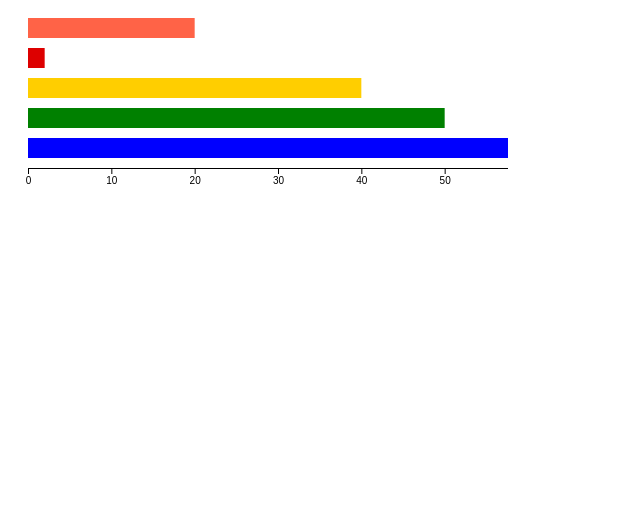
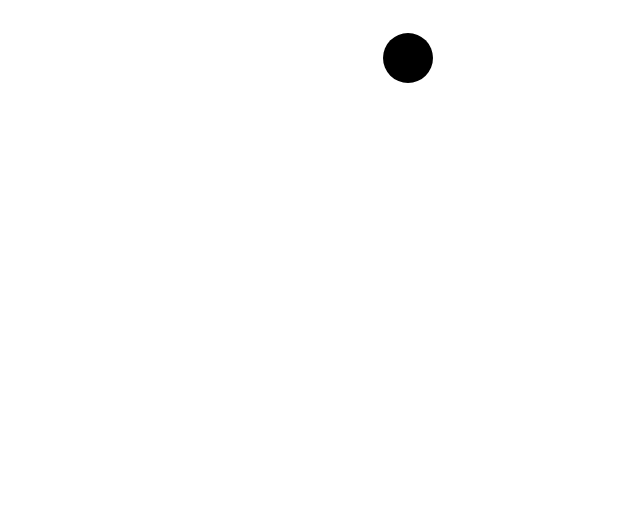
Before and after one commit to IldarMin/d3-practice, a plain HTML site: page index.html in a window 1280 px wide. Shown: the whole page, without its empty margins (0-640 px from the left). Drawn offline with nearby package versions, Linux system fonts and the light colour scheme.

Commit message:
Circle transition

```diff
--- a/index.html
+++ b/index.html
@@ -10,42 +10,24 @@
 
 
     <script type="text/javascript">
-      var data = [20, 2, 40, 50, 60];
 
-      var colors = ['tomato', '#dd0000', '#ffce00', 'green', 'blue'];
-      var min = data.reduce((f, s, i, arr) => {
-        return Math.min(f, s);
-      })
-      var max = data.reduce((f, s, i, arr) => {
-        return Math.max(f, s);
-      })
+    var canvas = d3.select('body')
+                  .append('svg')
+                  .attr('width', 500)
+                  .attr('height', 500);
+    var circle = canvas.append('circle')
+                  .attr('cx', 50)
+                  .attr('cy', 50)
+                  .attr('r', 25);
 
-      var newArr = d3.scaleLinear()
-                    .domain([0, max])
-                    .range([0, 500]);
-      var axis = d3.axisBottom()
-                    .ticks(5)
-                    .scale(newArr)
-      console.log(min);
-      var canvas = d3.select('body')
-                      .append('svg')
-                      .attr('width', 500)
-                      .attr('height', 500)
-                      .append('g')
-                      .attr('transform', 'translate(20, 10)')
-                      // .call(axis);
+    circle.transition()
+          .duration(1500)
+          .delay(1000)
+          .attr('cx', 400)
+          .on('start', function () { d3.select(this).attr('fill', 'green') })
+          .on('end', function () { d3.select(this).attr('fill', 'black') })
 
-      var bars = canvas.selectAll('rect')
-                      .data(data)
-                      .enter()
-                        .append('rect')
-                        .attr('width', function (d) { return newArr(d);  })
-                        .attr('height', 20)
-                        .attr('y', function(d, i) { return i*30 })
-                        .attr('fill', function(d, i) { return colors[i]; });
-      canvas.append('g')
-            .attr('transform', 'translate(0, '+150+')')
-            .call(axis)
+
     </script>
   </body>
 </html>
```
